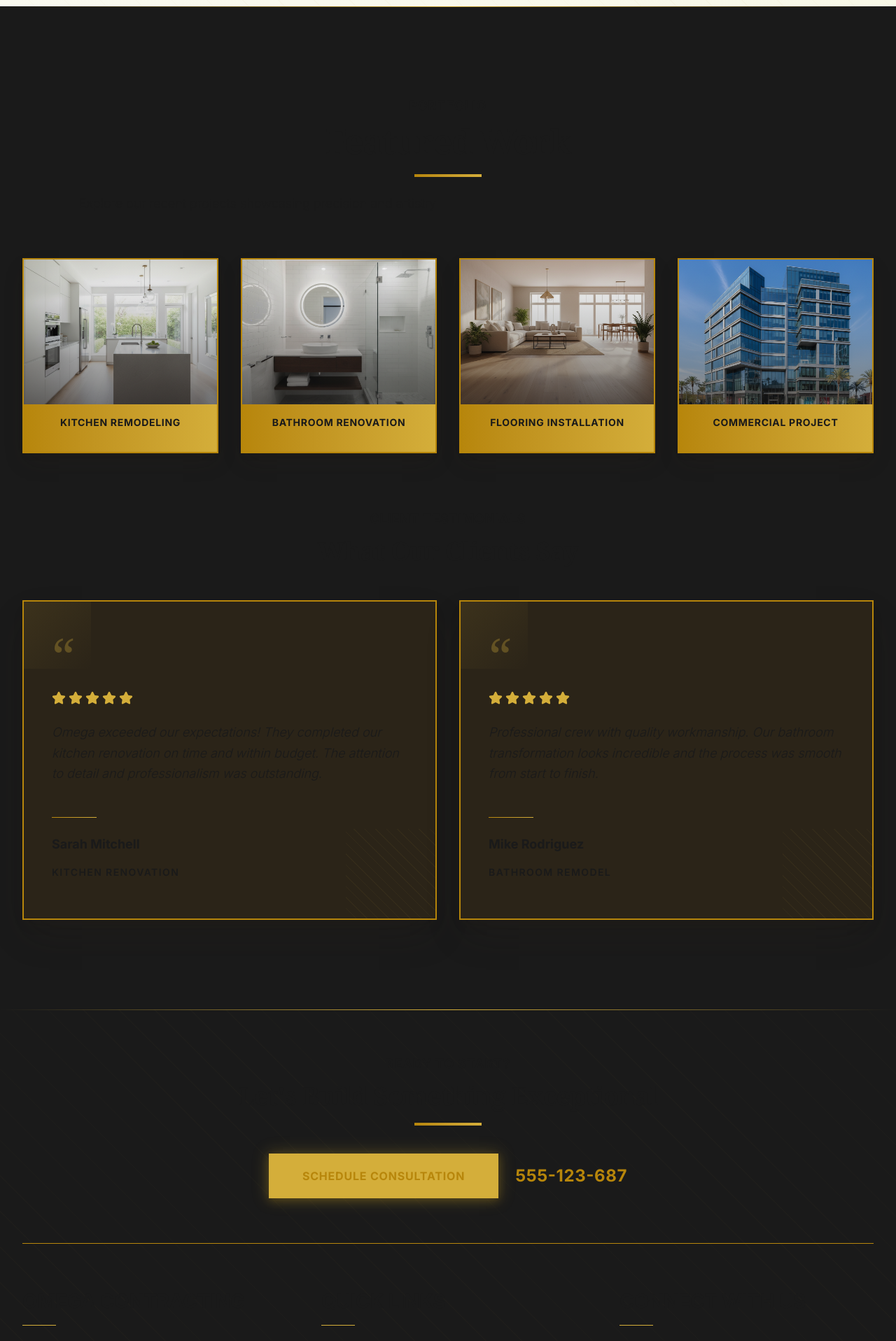
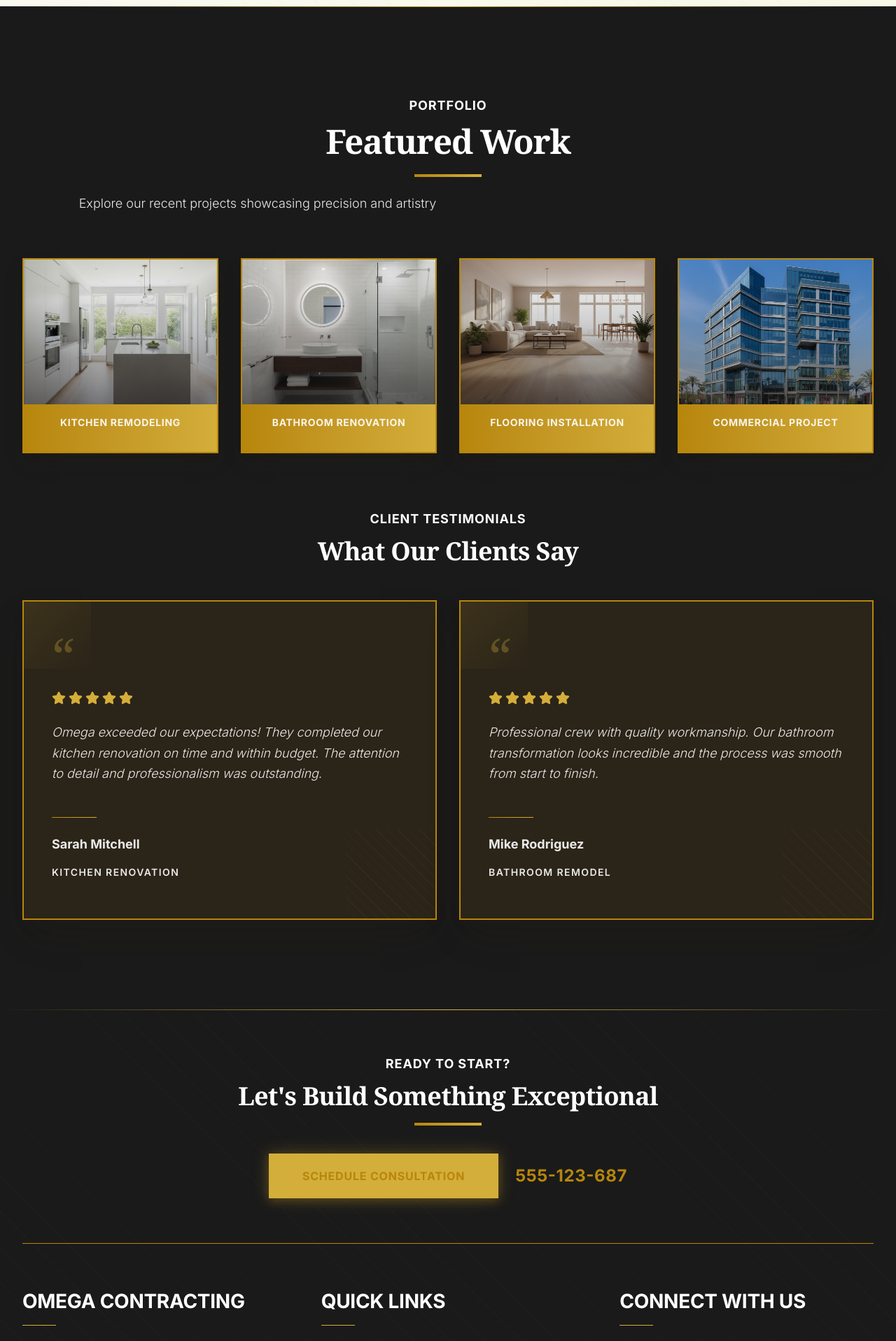
Before and after one commit to TNDIGITALMARK/d6529d64-9dcc-43fd-9e00-6a5da4d239f0, a Next.js app: page / in a window 1280 px wide. Shown: the part 1700-3617 px from the top of the page at 70% size. Built offline with nearby package versions, Linux system fonts and the light colour scheme; no server answers.

Commit message:
Phoenix Agent implementation - Again, I told you to assess all angles on what cou...

```diff
--- a/src/app/globals.css
+++ b/src/app/globals.css
@@ -384,3 +384,161 @@ select:focus {
 .shadow-gold {
   box-shadow: 0 0 20px 2px rgb(212 175 55 / 0.25), 0 4px 12px 0 rgb(184 134 11 / 0.2);
 }
+
+/* ========================================
+   TEXT ON DARK BACKGROUNDS - UTILITY CLASSES
+   ======================================== */
+
+/*
+ * PRIMARY UTILITY: Force white text on dark backgrounds
+ * Use this class on any element with a dark background to ensure text is readable
+ */
+.text-on-dark {
+  color: hsl(0 0% 100%) !important;
+}
+
+/* Variant: Slightly transparent white for secondary text on dark backgrounds */
+.text-on-dark-muted {
+  color: hsl(0 0% 100% / 0.8) !important;
+}
+
+/* Variant: More transparent white for tertiary text on dark backgrounds */
+.text-on-dark-subtle {
+  color: hsl(0 0% 100% / 0.6) !important;
+}
+
+/*
+ * AUTOMATIC TEXT COLOR FOR DARK BACKGROUND CONTAINERS
+ * Apply these classes to parent containers with dark backgrounds
+ * All child text elements will inherit white text automatically
+ */
+.dark-bg-container {
+  color: hsl(0 0% 100%);
+}
+
+.dark-bg-container h1,
+.dark-bg-container h2,
+.dark-bg-container h3,
+.dark-bg-container h4,
+.dark-bg-container h5,
+.dark-bg-container h6 {
+  color: hsl(0 0% 100%);
+}
+
+.dark-bg-container p {
+  color: hsl(0 0% 100% / 0.9);
+}
+
+.dark-bg-container a {
+  color: hsl(45 64% 53%);
+}
+
+.dark-bg-container a:hover {
+  color: hsl(45 64% 63%);
+}
+
+/*
+ * SPECIFIC DARK BACKGROUND HELPERS
+ * Use these for specific brand dark colors
+ */
+.bg-charcoal {
+  background-color: hsl(0 0% 10%);
+  color: hsl(0 0% 100%);
+}
+
+.bg-deep-earth {
+  background-color: hsl(40 29% 13%);
+  color: hsl(0 0% 100%);
+}
+
+.bg-rich-brown {
+  background-color: hsl(33 38% 21%);
+  color: hsl(0 0% 100%);
+}
+
+/*
+ * HEADINGS ON DARK BACKGROUNDS
+ * Override default heading colors when on dark backgrounds
+ */
+.dark-bg-container h1,
+.bg-charcoal h1,
+.bg-deep-earth h1,
+.bg-rich-brown h1,
+[class*="bg-[hsl(0,0%,10%)]"] h1,
+[class*="bg-[hsl(40,29%,13%)]"] h1 {
+  color: hsl(0 0% 100%) !important;
+}
+
+.dark-bg-container h2,
+.bg-charcoal h2,
+.bg-deep-earth h2,
+.bg-rich-brown h2,
+[class*="bg-[hsl(0,0%,10%)]"] h2,
+[class*="bg-[hsl(40,29%,13%)]"] h2 {
+  color: hsl(0 0% 100%) !important;
+}
+
+.dark-bg-container h3,
+.bg-charcoal h3,
+.bg-deep-earth h3,
+.bg-rich-brown h3,
+[class*="bg-[hsl(0,0%,10%)]"] h3,
+[class*="bg-[hsl(40,29%,13%)]"] h3 {
+  color: hsl(0 0% 100%) !important;
+}
+
+.dark-bg-container h4,
+.bg-charcoal h4,
+.bg-deep-earth h4,
+.bg-rich-brown h4,
+[class*="bg-[hsl(0,0%,10%)]"] h4,
+[class*="bg-[hsl(40,29%,13%)]"] h4 {
+  color: hsl(0 0% 100%) !important;
+}
+
+.dark-bg-container h5,
+.bg-charcoal h5,
+.bg-deep-earth h5,
+.bg-rich-brown h5,
+[class*="bg-[hsl(0,0%,10%)]"] h5,
+[class*="bg-[hsl(40,29%,13%)]"] h5 {
+  color: hsl(0 0% 100%) !important;
+}
+
+.dark-bg-container h6,
+.bg-charcoal h6,
+.bg-deep-earth h6,
+.bg-rich-brown h6,
+[class*="bg-[hsl(0,0%,10%)]"] h6,
+[class*="bg-[hsl(40,29%,13%)]"] h6 {
+  color: hsl(0 0% 100%) !important;
+}
+
+/*
+ * PARAGRAPHS AND TEXT ON DARK BACKGROUNDS
+ */
+.dark-bg-container p,
+.bg-charcoal p,
+.bg-deep-earth p,
+.bg-rich-brown p,
+[class*="bg-[hsl(0,0%,10%)]"] p,
+[class*="bg-[hsl(40,29%,13%)]"] p {
+  color: hsl(0 0% 100% / 0.9) !important;
+}
+
+/*
+ * LINKS ON DARK BACKGROUNDS
+ */
+.dark-bg-container a,
+.bg-charcoal a,
+.bg-deep-earth a,
+.bg-rich-brown a {
+  color: hsl(45 64% 53%);
+}
+
+.dark-bg-container a:hover,
+.bg-charcoal a:hover,
+.bg-deep-earth a:hover,
+.bg-rich-brown a:hover {
+  color: hsl(45 64% 63%);
+}
```
Also changed, not shown: 1 other file (tests, documents, lock files or other folders).
